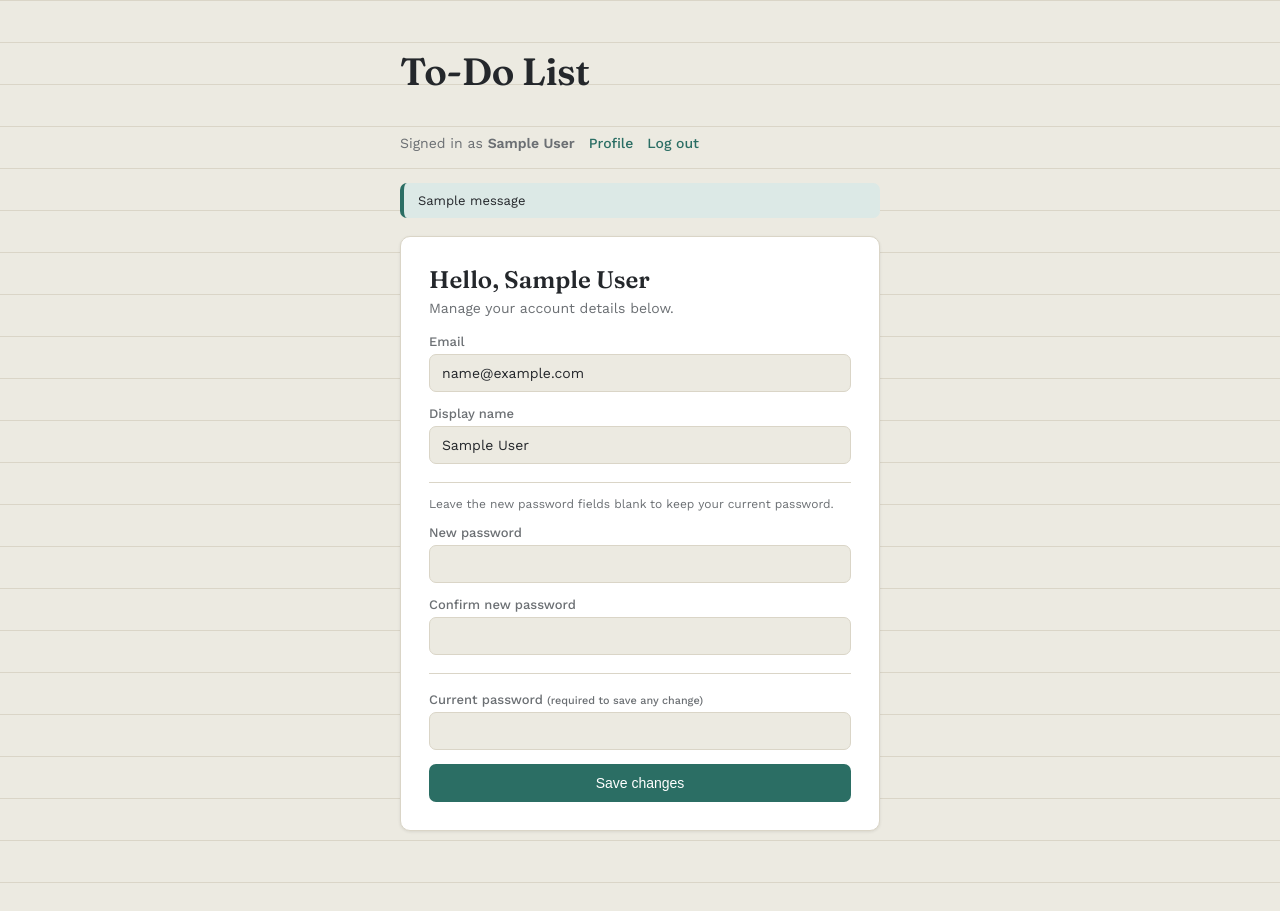
After one commit to d4landan/cmsc128-Lab1_CRUD_Guevara, a Flask app: page /profile in a window 1280 px wide. The commit adds this page. Run offline with Flask 3, Linux system fonts and the light colour scheme; a user stored in the database is signed in; tables that the repository leaves empty hold one stand-in row (values such as "Sample post"); one stand-in notice (Sample message) is shown.

Commit message:
cmsc128-Indiv-Act2

```diff
--- a/todo-app/app.py
+++ b/todo-app/app.py
@@ -1,14 +1,47 @@
+from datetime import timedelta
+
 from flask import Flask, render_template, request, jsonify
+from flask_login import LoginManager, current_user, login_required
+
+from config import Config
 from database import get_db, init_db
+from models import get_user_by_id
+from auth import auth_bp
 
 app = Flask(__name__)
+app.config.from_object(Config)
+
+app.permanent_session_lifetime = timedelta(days=7)
+
 init_db()
+
+login_manager = LoginManager()
+login_manager.login_view = "auth.login"
+login_manager.login_message = "Please log in to continue."
+login_manager.login_message_category = "error"
+login_manager.init_app(app)
+
+
+@login_manager.user_loader
+def load_user(user_id):
+    # Called on every request for a logged-in user: Flask-Login decodes the
+    # signed session cookie to get this id, then we re-fetch the fresh row
+    # from the DB rather than trusting any user data cached in the cookie.
+    return get_user_by_id(user_id)
+
+
+app.register_blueprint(auth_bp)
+
+
+#  To-Do List (Activity 1)
 
 @app.route("/")
 def index():
+    if current_user.is_authenticated:
+        return render_template("index.html")
     return render_template("index.html")
 
-# READ
+
 @app.route("/api/tasks", methods=["GET"])
 def get_tasks():
     sort_by = request.args.get("sort_by", "created_at")
@@ -34,33 +67,33 @@ def get_tasks():
     conn.close()
     return jsonify([dict(row) for row in rows])
 
-# CREATE
+
 @app.route("/api/tasks", methods=["POST"])
 def create_task():
     data = request.get_json()
     conn = get_db()
     conn.execute(
         "INSERT INTO tasks (title, due_date, priority, tag) VALUES (?, ?, ?, ?)",
-        (data["title"], data["due_date"], data["priority"], data["tag"])
+        (data["title"], data["due_date"], data["priority"], data["tag"]),
     )
     conn.commit()
     conn.close()
     return jsonify({"status": "created"}), 201
 
-# UPDATE
+
 @app.route("/api/tasks/<int:task_id>", methods=["PUT"])
 def update_task(task_id):
     data = request.get_json()
     conn = get_db()
     conn.execute(
         "UPDATE tasks SET title=?, due_date=?, priority=?, tag=? WHERE id=?",
-        (data["title"], data["due_date"], data["priority"], data["tag"], task_id)
+        (data["title"], data["due_date"], data["priority"], data["tag"], task_id),
     )
     conn.commit()
     conn.close()
     return jsonify({"status": "updated"})
 
-# TASK STATUS
+
 @app.route("/api/tasks/<int:task_id>/toggle", methods=["POST"])
 def toggle_task(task_id):
     conn = get_db()
@@ -69,7 +102,7 @@ def toggle_task(task_id):
     conn.close()
     return jsonify({"status": "toggled"})
 
-# DELETE
+
 @app.route("/api/tasks/<int:task_id>", methods=["DELETE"])
 def delete_task(task_id):
     conn = get_db()
@@ -78,5 +111,6 @@ def delete_task(task_id):
     conn.close()
     return jsonify({"status": "deleted"})
 
+
 if __name__ == "__main__":
     app.run(debug=True)
--- a/todo-app/database.py
+++ b/todo-app/database.py
@@ -1,24 +1,50 @@
 import sqlite3
+import os
 
-DB_NAME = "tasks.db"
+DB_PATH = os.path.join(os.path.dirname(__file__), "app.db")
+
 
 def get_db():
-    conn = sqlite3.connect(DB_NAME)
-    conn.row_factory = sqlite3.Row  # lets us access columns by name
+    conn = sqlite3.connect(DB_PATH)
+    conn.row_factory = sqlite3.Row
+    conn.execute("PRAGMA foreign_keys = ON")
     return conn
+
 
 def init_db():
     conn = get_db()
+
+    conn.execute("""
+        CREATE TABLE IF NOT EXISTS users (
+            id            INTEGER PRIMARY KEY AUTOINCREMENT,
+            email         TEXT NOT NULL UNIQUE,
+            display_name  TEXT NOT NULL,
+            password_hash TEXT NOT NULL,
+            created_at    TIMESTAMP DEFAULT CURRENT_TIMESTAMP
+        )
+    """)
+    conn.execute("""
+        CREATE TABLE IF NOT EXISTS password_resets (
+            id          INTEGER PRIMARY KEY AUTOINCREMENT,
+            user_id     INTEGER NOT NULL REFERENCES users(id) ON DELETE CASCADE,
+            token_hash  TEXT NOT NULL,
+            expires_at  TIMESTAMP NOT NULL,
+            used        INTEGER NOT NULL DEFAULT 0,
+            created_at  TIMESTAMP DEFAULT CURRENT_TIMESTAMP
+        )
+    """)
+
     conn.execute("""
         CREATE TABLE IF NOT EXISTS tasks (
-            id INTEGER PRIMARY KEY AUTOINCREMENT,
-            title TEXT NOT NULL,
-            due_date TEXT NOT NULL,
-            priority TEXT NOT NULL CHECK(priority IN ('Low','Med','High')),
-            tag TEXT NOT NULL CHECK(tag IN ('School','Personal','Others')),
-            done INTEGER NOT NULL DEFAULT 0,
-            created_at TEXT NOT NULL DEFAULT (datetime('now'))
+            id          INTEGER PRIMARY KEY AUTOINCREMENT,
+            title       TEXT NOT NULL,
+            due_date    TEXT,
+            priority    TEXT DEFAULT 'Med',
+            tag         TEXT,
+            done        INTEGER DEFAULT 0,
+            created_at  TIMESTAMP DEFAULT CURRENT_TIMESTAMP
         )
     """)
+
     conn.commit()
     conn.close()
--- /dev/null
+++ b/todo-app/requirements.txt
@@ -0,0 +1,3 @@
+Flask>=3.0
+Flask-Login>=0.6
+python-dotenv>=1.0
--- a/todo-app/static/style.css
+++ b/todo-app/static/style.css
@@ -348,3 +348,104 @@ input:focus {
   .task-item { flex-wrap: wrap; }
   .task-actions { margin-left: 40px; }
 }
+
+/* Act 2 */
+
+.page-narrow { max-width: 480px; }
+
+.brand-link { color: inherit; text-decoration: none; }
+
+.auth-nav {
+  display: flex;
+  align-items: center;
+  gap: 14px;
+  font-size: 14px;
+  margin-top: 10px;
+  flex-wrap: wrap;
+}
+
+.auth-nav a { color: var(--accent); text-decoration: none; font-weight: 500; }
+.auth-nav a:hover { text-decoration: underline; }
+.auth-status { color: var(--ink-soft); }
+
+.inline-form { display: inline; }
+.link-btn {
+  background: none;
+  border: none;
+  padding: 0;
+  color: var(--accent);
+  font-family: "Work Sans", sans-serif;
+  font-size: 14px;
+  font-weight: 500;
+  cursor: pointer;
+}
+.link-btn:hover { text-decoration: underline; }
+
+.auth-card {
+  background: var(--card);
+  border: 1px solid var(--paper-line);
+  border-radius: var(--radius);
+  padding: 28px;
+  box-shadow: 0 1px 3px var(--shadow);
+}
+
+.auth-card h2 {
+  font-family: "Fraunces", serif;
+  font-weight: 600;
+  margin: 0 0 6px;
+  font-size: 24px;
+}
+
+.auth-sub { color: var(--ink-soft); font-size: 14px; margin: 0 0 18px; }
+.auth-sub a { color: var(--accent); }
+
+.auth-form { display: flex; flex-direction: column; gap: 14px; }
+
+.auth-form label { display: flex; flex-direction: column; gap: 5px; font-size: 13px; font-weight: 500; color: var(--ink-soft); }
+
+.auth-form input {
+  font-family: "Work Sans", sans-serif;
+  font-size: 14px;
+  padding: 10px 12px;
+  border: 1px solid var(--paper-line);
+  border-radius: 7px;
+  background: var(--paper);
+  color: var(--ink);
+}
+
+.field-hint { font-size: 12px; color: var(--ink-soft); margin: -4px 0 0; }
+.field-divider { border: none; border-top: 1px solid var(--paper-line); margin: 4px 0; }
+
+.btn-primary {
+  background: var(--accent);
+  color: #fff;
+  border: none;
+  border-radius: 7px;
+  padding: 11px 16px;
+  font-size: 14px;
+  font-weight: 500;
+  cursor: pointer;
+}
+.btn-primary:hover { opacity: 0.9; }
+
+.flash-list { list-style: none; margin: 0 0 18px; padding: 0; display: flex; flex-direction: column; gap: 6px; }
+.flash {
+  font-size: 13px;
+  padding: 10px 14px;
+  border-radius: 7px;
+  border-left: 4px solid var(--accent);
+  background: var(--accent-soft);
+  color: var(--ink);
+}
+.flash-error { border-left-color: var(--danger); background: #F5DEDA; }
+
+.demo-box {
+  background: var(--paper);
+  border: 1px dashed var(--paper-line);
+  border-radius: 8px;
+  padding: 14px;
+  font-size: 13px;
+  margin-bottom: 16px;
+  word-break: break-all;
+}
+.demo-box a { color: var(--accent); }
--- /dev/null
+++ b/todo-app/templates/base.html
@@ -0,0 +1,44 @@
+<!DOCTYPE html>
+<html lang="en">
+<head>
+  <meta charset="UTF-8">
+  <meta name="viewport" content="width=device-width, initial-scale=1.0">
+  <title>{% block title %}To-Do List{% endblock %}</title>
+  <link href="https://fonts.googleapis.com/css2?family=Fraunces:ital,opsz,wght@0,9..144,500;0,9..144,600;1,9..144,500&family=Work+Sans:wght@400;500;600&display=swap" rel="stylesheet">
+  <link rel="stylesheet" href="{{ url_for('static', filename='style.css') }}">
+</head>
+<body>
+  <div class="page page-narrow">
+    <header class="page-header">
+      <h1><a class="brand-link" href="{{ url_for('index') }}">To-Do List</a></h1>
+      <svg class="brand-underline" viewBox="0 0 220 12" preserveAspectRatio="none" aria-hidden="true">
+        <path d="M2 8 C 40 2, 80 10, 120 5 S 190 3, 218 7" fill="none" stroke-width="3" stroke-linecap="round"/>
+      </svg>
+      <nav class="auth-nav">
+        {% if current_user.is_authenticated %}
+          <span class="auth-status">Signed in as <strong>{{ current_user.display_name }}</strong></span>
+          <a href="{{ url_for('auth.profile') }}">Profile</a>
+          <form action="{{ url_for('auth.logout') }}" method="POST" class="inline-form">
+            <button type="submit" class="link-btn">Log out</button>
+          </form>
+        {% else %}
+          <a href="{{ url_for('auth.login') }}">Log in</a>
+          <a href="{{ url_for('auth.register') }}">Sign up</a>
+        {% endif %}
+      </nav>
+    </header>
+
+    {% with messages = get_flashed_messages(with_categories=true) %}
+      {% if messages %}
+        <ul class="flash-list">
+          {% for category, message in messages %}
+            <li class="flash flash-{{ category }}">{{ message }}</li>
+          {% endfor %}
+        </ul>
+      {% endif %}
+    {% endwith %}
+
+    {% block content %}{% endblock %}
+  </div>
+</body>
+</html>
--- /dev/null
+++ b/todo-app/templates/profile.html
@@ -0,0 +1,39 @@
+{% extends "base.html" %}
+{% block title %}Profile{% endblock %}
+{% block content %}
+  <div class="auth-card">
+    <h2>Hello, {{ current_user.display_name }}</h2>
+    <p class="auth-sub">Manage your account details below.</p>
+
+    <form method="POST" class="auth-form" novalidate>
+      <label>
+        <span>Email</span>
+        <input type="email" name="email" value="{{ current_user.email }}" required>
+      </label>
+      <label>
+        <span>Display name</span>
+        <input type="text" name="display_name" value="{{ current_user.display_name }}" required>
+      </label>
+
+      <hr class="field-divider">
+      <p class="field-hint">Leave the new password fields blank to keep your current password.</p>
+
+      <label>
+        <span>New password</span>
+        <input type="password" name="new_password" minlength="8">
+      </label>
+      <label>
+        <span>Confirm new password</span>
+        <input type="password" name="confirm_new_password" minlength="8">
+      </label>
+
+      <hr class="field-divider">
+      <label>
+        <span>Current password <small>(required to save any change)</small></span>
+        <input type="password" name="current_password" required>
+      </label>
+
+      <button type="submit" class="btn-primary">Save changes</button>
+    </form>
+  </div>
+{% endblock %}
```
Also changed, not shown: todo-app/auth.py (added, +183 -0 lines), todo-app/config.py (added, +12 -0 lines), todo-app/models.py (added, +148 -0 lines), todo-app/templates/forgot_password.html (added, +16 -0 lines), todo-app/templates/forgot_password_sent.html (added, +17 -0 lines), todo-app/templates/index.html (+22 -0 lines), todo-app/templates/login.html (added, +21 -0 lines), todo-app/templates/register.html (added, +29 -0 lines), todo-app/templates/reset_password.html (added, +19 -0 lines), README.md, 1 other file.
